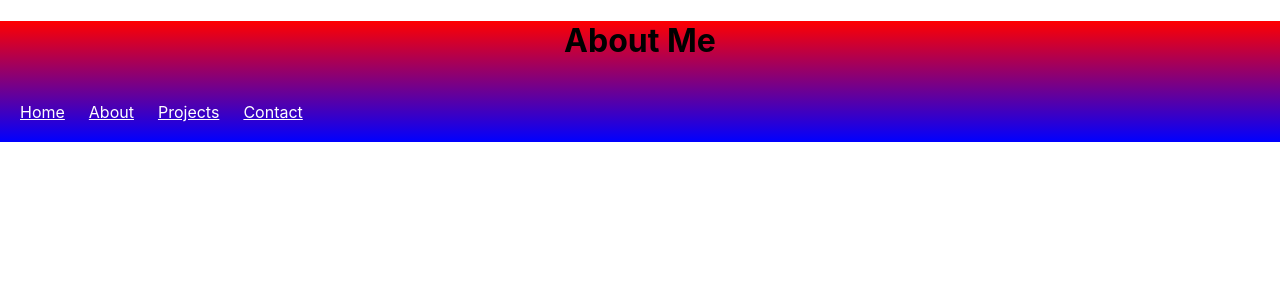
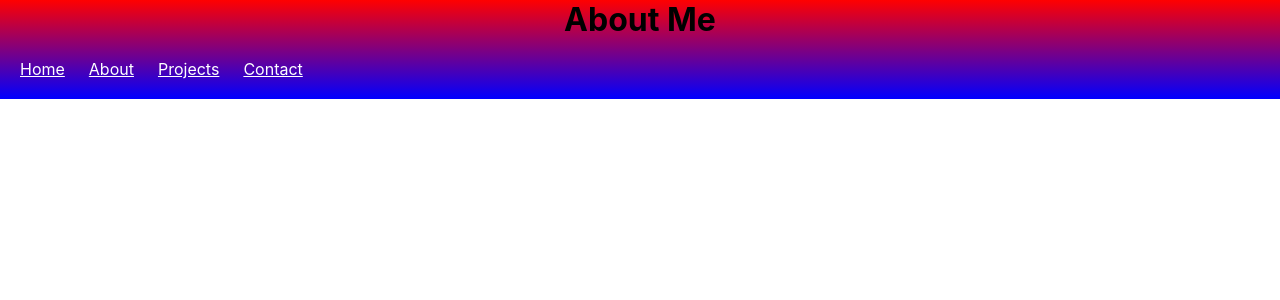
Before and after one commit to daltonehret3/personal-website, a React (Create React App) app: page /about in a window 1280 px wide. Shown: the top 300 px of the page. Built offline with nearby package versions, Linux system fonts and the light colour scheme.

Commit message:
Removed margin from h1 tag

```diff
--- a/src/pages/About.jsx
+++ b/src/pages/About.jsx
@@ -1,7 +1,9 @@
 import React from 'react';
+
+import {HeaderNoMargin} from "../styles/headers";
 
 export const About = () => (
     <div>
-        <h1>{'About Me'}</h1>
+        <HeaderNoMargin>{'About Me'}</HeaderNoMargin>
     </div>
 );
--- a/src/pages/Contact.jsx
+++ b/src/pages/Contact.jsx
@@ -1,7 +1,9 @@
 import React from 'react';
+
+import {HeaderNoMargin} from "../styles/headers";
 
 export const Contact = () => (
     <div>
-        <h1>{'Contact Me!'}</h1>
+        <HeaderNoMargin>{'Contact Me!'}</HeaderNoMargin>
     </div>
 );
--- a/src/pages/Home.jsx
+++ b/src/pages/Home.jsx
@@ -1,7 +1,9 @@
 import React from 'react';
+
+import {HeaderNoMargin} from "../styles/headers";
 
 export const Home = () => (
     <div>
-        <h1>{'Welcome to my Website!'}</h1>
+        <HeaderNoMargin>{'Welcome to my Website!'}</HeaderNoMargin>
     </div>
 );
--- a/src/pages/Projects.jsx
+++ b/src/pages/Projects.jsx
@@ -1,7 +1,9 @@
 import React from 'react';
+
+import {HeaderNoMargin} from "../styles/headers";
 
 export const Projects = () => (
     <div>
-        <h1>{'These are My Projects'}</h1>
+        <HeaderNoMargin>{'These are My Projects'}</HeaderNoMargin>
     </div>
 );
--- /dev/null
+++ b/src/styles/headers.js
@@ -0,0 +1,5 @@
+import styled from 'styled-components';
+
+export const HeaderNoMargin = styled.h1`
+    margin: 0;
+`;
```
Also changed, not shown: 2 other files (tests, documents, lock files or other folders).
